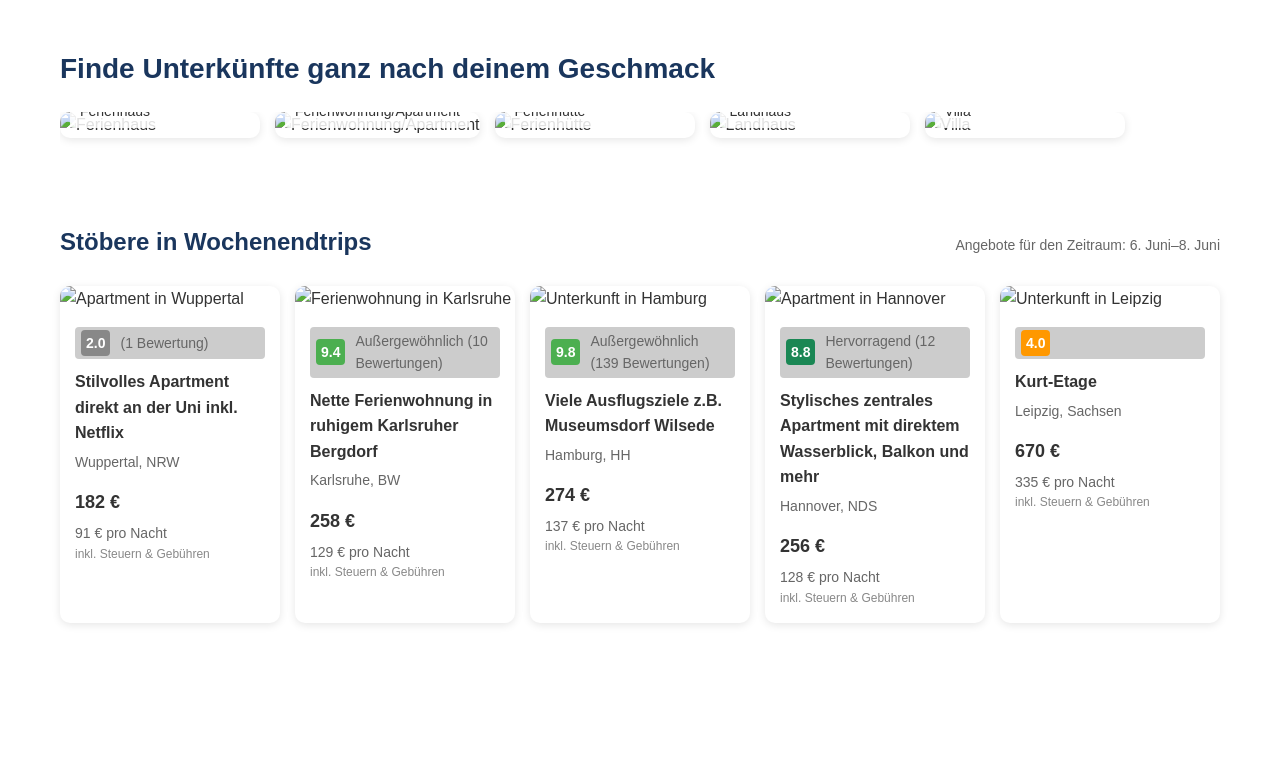
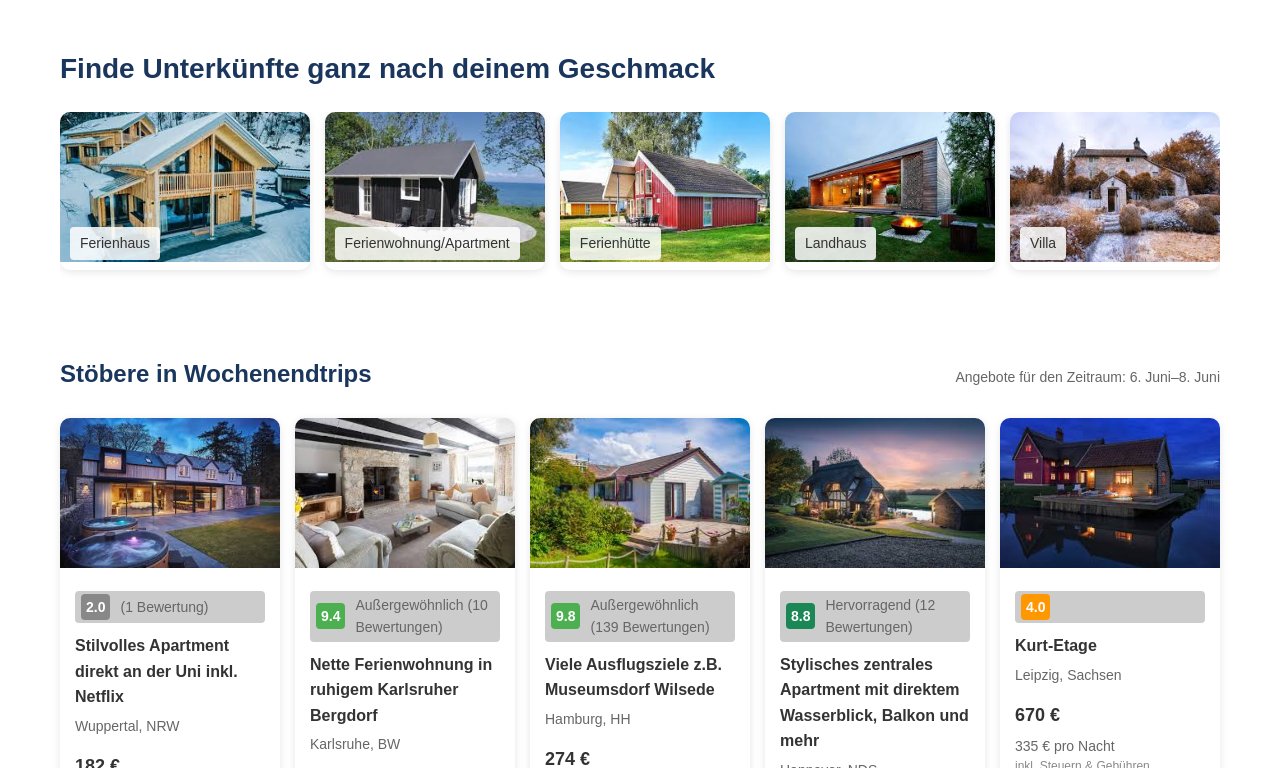
Before and after one commit to Tuyishimireinnocent/TheGymCloningWebsite, a plain HTML site: page index.html in a window 1280 px wide. Shown: the part 701-1469 px from the top of the page. Before the commit the page ends 1344 px from the top, so only its background shows below. Drawn offline with Linux system fonts and the light colour scheme.

Commit message:
second commit

```diff
--- a/index.html
+++ b/index.html
@@ -68,23 +68,23 @@
 
         <div class="accommodation-types">
             <div class="accommodation-card">
-                <img src="/api/placeholder/220/150" alt="Ferienhaus">
+                <img src="1.jpeg" alt="Ferienhaus">
                 <div class="accommodation-label">Ferienhaus</div>
             </div>
             <div class="accommodation-card">
-                <img src="/api/placeholder/220/150" alt="Ferienwohnung/Apartment">
+                <img src="2.jpeg" alt="Ferienwohnung/Apartment">
                 <div class="accommodation-label">Ferienwohnung/Apartment</div>
             </div>
             <div class="accommodation-card">
-                <img src="/api/placeholder/220/150" alt="Ferienhütte">
+                <img src="3.jpeg" alt="Ferienhütte">
                 <div class="accommodation-label">Ferienhütte</div>
             </div>
             <div class="accommodation-card">
-                <img src="/api/placeholder/220/150" alt="Landhaus">
+                <img src="4.jpeg" alt="Landhaus">
                 <div class="accommodation-label">Landhaus</div>
             </div>
             <div class="accommodation-card">
-                <img src="/api/placeholder/220/150" alt="Villa">
+                <img src="5.jpeg" alt="Villa">
                 <div class="accommodation-label">Villa</div>
             </div>
         </div>
@@ -97,7 +97,7 @@
 
             <div class="offers-grid">
                 <div class="offer-card">
-                    <img src="/api/placeholder/220/150" alt="Apartment in Wuppertal">
+                    <img src="6.jpeg" alt="Apartment in Wuppertal">
                     <div class="offer-content">
                         <div class="rating">
                             <span class="rating-score rating-low">2.0</span>
@@ -112,7 +112,7 @@
                 </div>
 
                 <div class="offer-card">
-                    <img src="/api/placeholder/220/150" alt="Ferienwohnung in Karlsruhe">
+                    <img src="7.jpeg" alt="Ferienwohnung in Karlsruhe">
                     <div class="offer-content">
                         <div class="rating">
                             <span class="rating-score rating-good">9.4</span>
@@ -127,7 +127,7 @@
                 </div>
 
                 <div class="offer-card">
-                    <img src="/api/placeholder/220/150" alt="Unterkunft in Hamburg">
+                    <img src="8.jpeg" alt="Unterkunft in Hamburg">
                     <div class="offer-content">
                         <div class="rating">
                             <span class="rating-score rating-good">9.8</span>
@@ -142,7 +142,7 @@
                 </div>
 
                 <div class="offer-card">
-                    <img src="/api/placeholder/220/150" alt="Apartment in Hannover">
+                    <img src="9.jpeg" alt="Apartment in Hannover">
                     <div class="offer-content">
                         <div class="rating">
                             <span class="rating-score rating-outstanding">8.8</span>
@@ -157,7 +157,7 @@
                 </div>
 
                 <div class="offer-card">
-                    <img src="/api/placeholder/220/150" alt="Unterkunft in Leipzig">
+                    <img src="10.jpeg" alt="Unterkunft in Leipzig">
                     <div class="offer-content">
                         <div class="rating">
                             <span class="rating-score rating-average">4.0</span>
```
Also changed, not shown: 1.jpeg (added), 10.jpeg (added), 11.jpeg (added), 2.jpeg (added), 3.jpeg (added), 4.jpeg (added), 5.jpeg (added), 6.jpeg (added), 7.jpeg (added), 8.jpeg (added), 9.jpeg (added).
